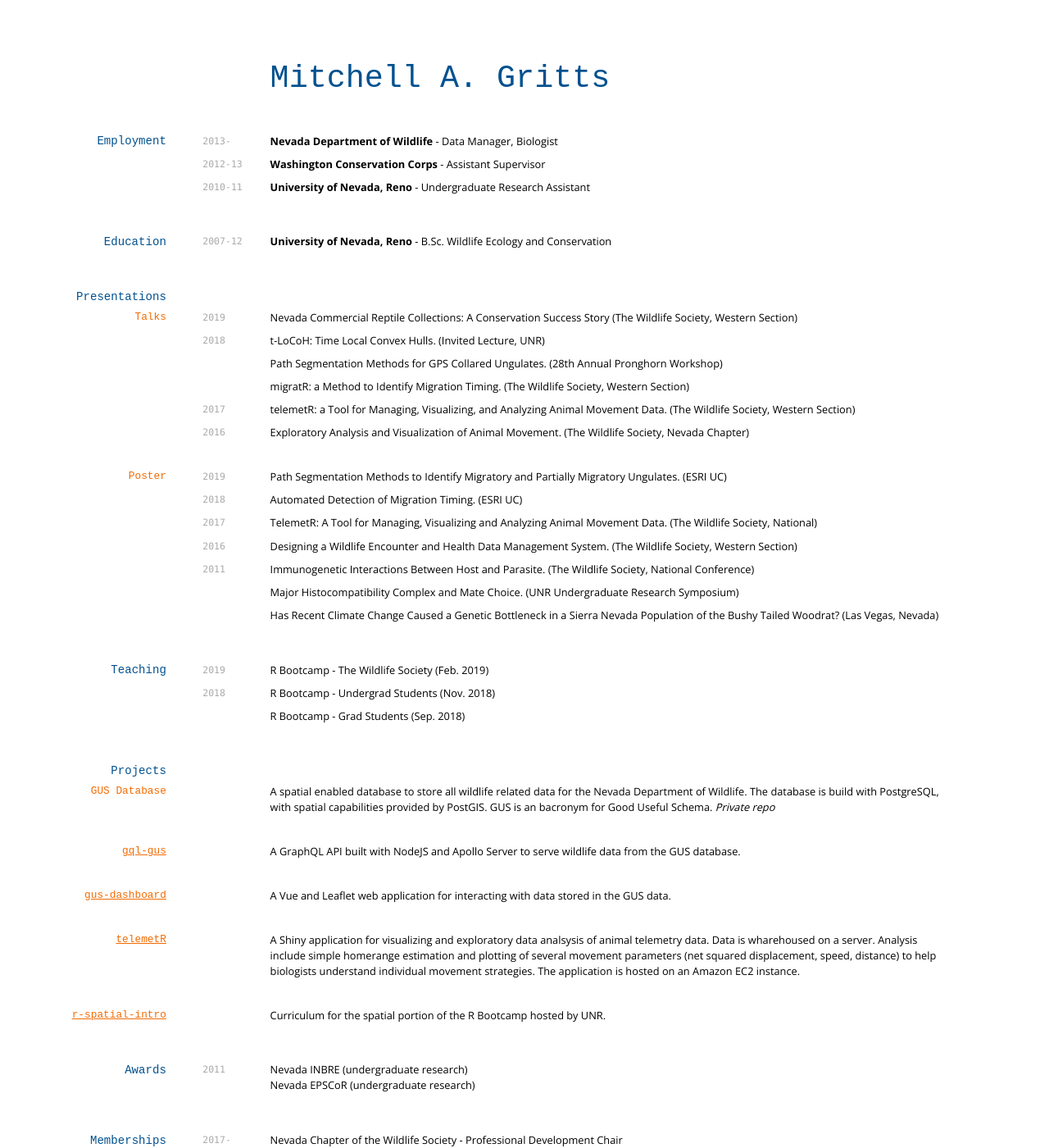
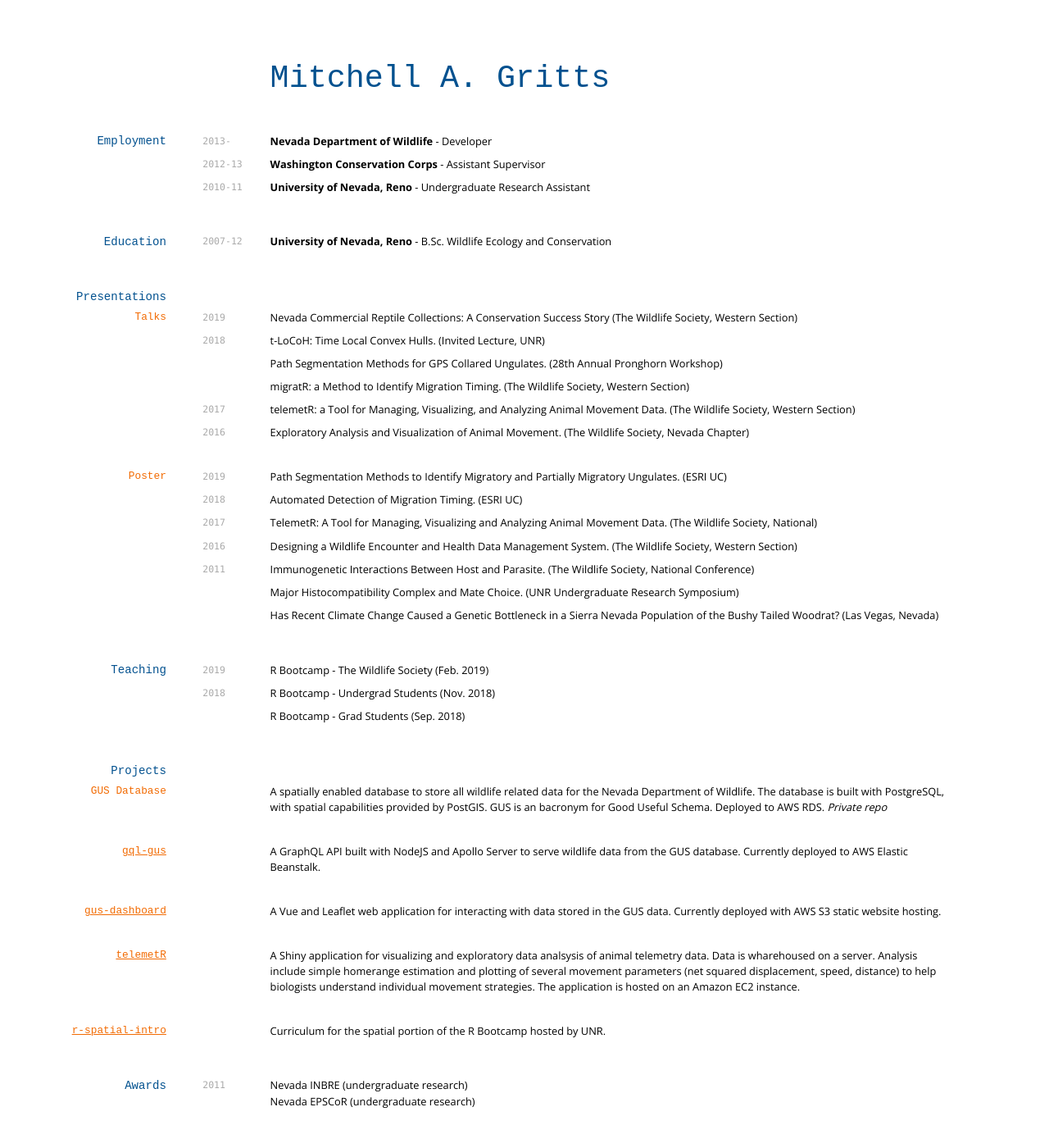
Before and after one commit to andrianaimisa/mgritts.github.io, a Jekyll site: the page built from cv.md, in a window 1280 px wide and 1400 px high. Shown: the whole window at 82% size. Built offline with Jekyll 4.4.1, drawn with Linux system fonts in a browser that asks for light colours; nearby versions of some CDN libraries.

Commit message:
Update cv.md

```diff
--- a/cv.md
+++ b/cv.md
@@ -7,7 +7,7 @@
 ## Employment
 
 `2013-`
-__Nevada Department of Wildlife__ - Data Manager, Biologist
+__Nevada Department of Wildlife__ - Developer
 
 `2012-13`
 __Washington Conservation Corps__ - Assistant Supervisor
@@ -73,13 +73,13 @@
 ## Projects
 
 ### GUS Database
-A spatial enabled database to store all wildlife related data for the Nevada Department of Wildlife. The database is build with PostgreSQL, with spatial capabilities provided by PostGIS. GUS is an bacronym for Good Useful Schema. *Private repo*
+A spatially enabled database to store all wildlife related data for the Nevada Department of Wildlife. The database is built with PostgreSQL, with spatial capabilities provided by PostGIS. GUS is an bacronym for Good Useful Schema. Deployed to AWS RDS. *Private repo*
 
 ### [gql-gus](https://github.com/kissmygritts/gql-gus)
-A GraphQL API built with NodeJS and Apollo Server to serve wildlife data from the GUS database.
+A GraphQL API built with NodeJS and Apollo Server to serve wildlife data from the GUS database. Currently deployed to AWS Elastic Beanstalk.
 
 ### [gus-dashboard](https://github.com/kissmygritts/gus-dashboard)
-A Vue and Leaflet web application for interacting with data stored in the GUS data.
+A Vue and Leaflet web application for interacting with data stored in the GUS data. Currently deployed with AWS S3 static website hosting.
 
 ### [telemetR](https://github.com/kissmygritts/telemetR)
 A Shiny application for visualizing and exploratory data analsysis of animal telemetry data. Data is wharehoused on a server. Analysis include simple homerange estimation and plotting of several movement parameters (net squared displacement, speed, distance) to help biologists understand individual movement strategies. The application is hosted on an Amazon EC2 instance.
```
